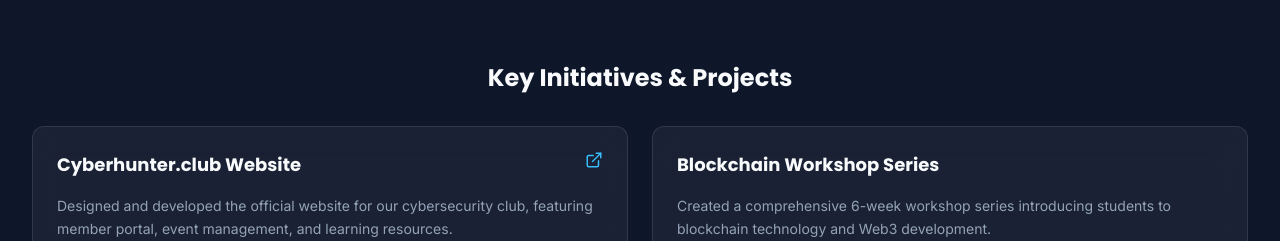
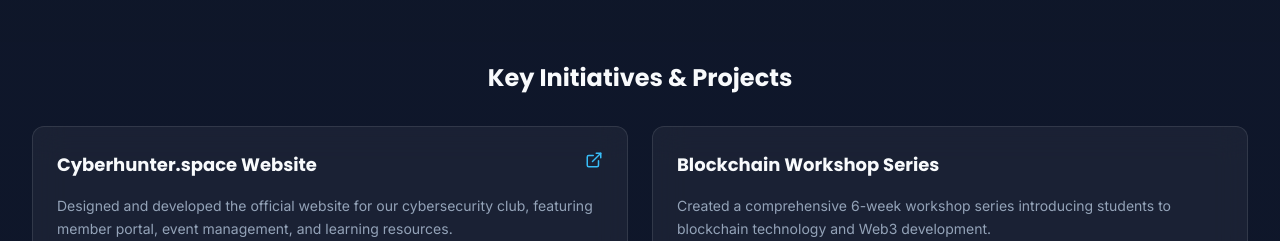
Before and after one commit to 6829nkhpas/The-Ultimate-Portfolio, a Next.js app: page / in a window 1280 px wide. Shown: the part 11200-11441 px from the top of the page. Built offline with nearby package versions, Linux system fonts and the light colour scheme.

Commit message:
fix: Update Cyberhunter club website name and URL from `.club` to `.space`.

```diff
--- a/components/Leadership.tsx
+++ b/components/Leadership.tsx
@@ -60,10 +60,10 @@ const Leadership = () => {
 
   const initiatives = [
     {
-      title: "Cyberhunter.club Website",
+      title: "Cyberhunter.space Website",
       description:
         "Designed and developed the official website for our cybersecurity club, featuring member portal, event management, and learning resources.",
-      link: "https://cyberhunter.club",
+      link: "https://cyberhunter.space",
       tech: ["React.js", "Node.js", "MongoDB", "Express.js"],
       impact: "Increased club engagement by 150%",
     },
@@ -296,7 +296,7 @@ const Leadership = () => {
 
             <div className="flex flex-col sm:flex-row gap-4 justify-center">
               <motion.a
-                href="https://cyberhunter.club"
+                href="https://cyberhunter.space"
                 target="_blank"
                 rel="noopener noreferrer"
                 whileHover={{ scale: 1.05 }}
```
